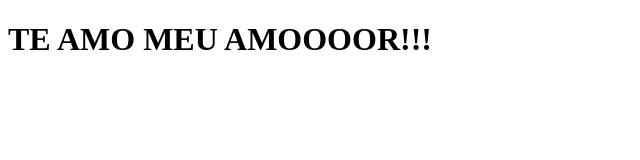
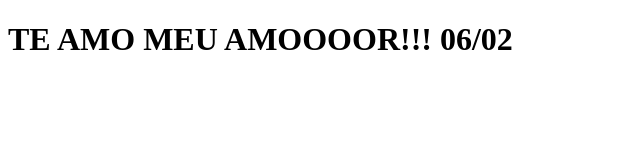
Before and after one commit to lucasvs123/clone_tabnews, a Next.js app: page / in a window 1280 px wide. Shown: the top 160 px of the page, without its empty margins (0-640 px from the left). Built offline with nearby package versions, Linux system fonts and the light colour scheme.

Commit message:
frase alterada

```diff
--- a/pages/index.js
+++ b/pages/index.js
@@ -1,5 +1,5 @@
 function Home () {
-    return <h1>TE AMO MEU AMOOOOR!!!</h1>
+    return <h1>TE AMO MEU AMOOOOR!!! 06/02</h1>
 }
 
 export default Home;
```
